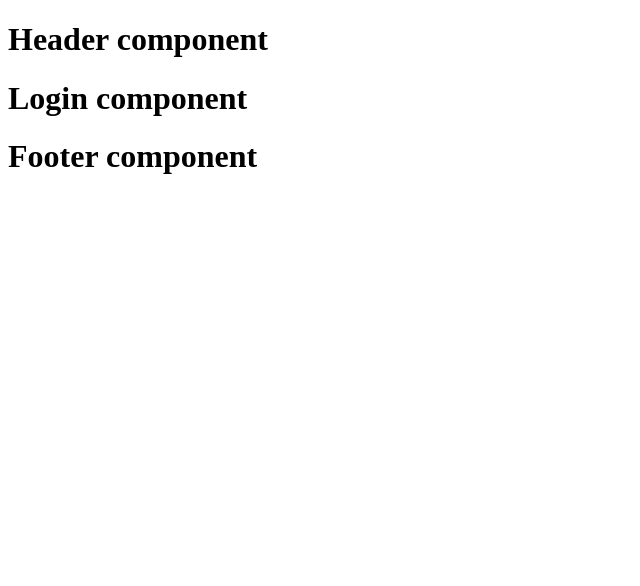
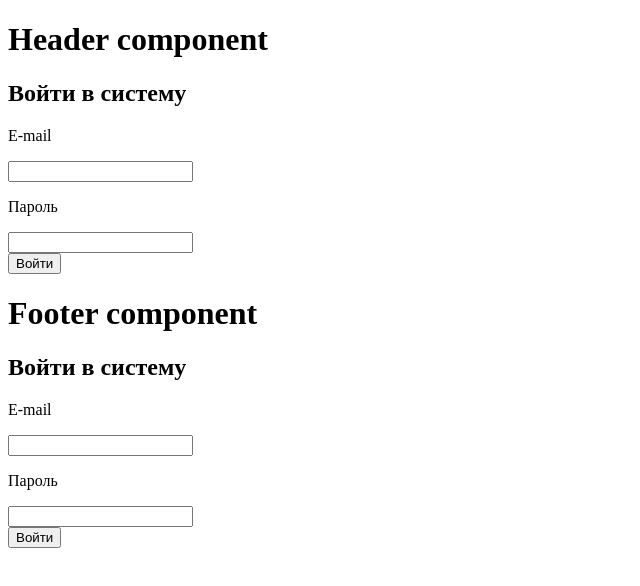
Before and after one commit to Lentyan/frontend, a Next.js app: page /login in a window 1280 px wide. Shown: the top 586 px of the page, without its empty margins (0-640 px from the left). Built offline with nearby package versions, Linux system fonts and the light colour scheme.

Commit message:
init: create login component

```diff
--- a/src/app/layout.tsx
+++ b/src/app/layout.tsx
@@ -2,6 +2,7 @@ import './globals.css';
 import type { Metadata } from 'next';
 import Header from '@/components/Header';
 import Footer from '@/components/Footer';
+import Login from './login/page';
 export const metadata: Metadata = {
   title: 'Create Next App',
   description: 'Generated by create next app',
@@ -15,11 +16,12 @@ export default function RootLayout({
   return (
     <html lang="ru">
       <body>
-      <Header />
-      <main>
-        {children}
-      </main>
-      <Footer />
+        <Header />
+        <main>
+          {children}
+        </main>
+        <Footer />
+        <Login />
       </body>
     </html>
   );
--- a/src/app/login/page.tsx
+++ b/src/app/login/page.tsx
@@ -1,3 +1,24 @@
 export default function Login() {
-  return <h1>Login component</h1>;
+  return (
+    <section className="form">
+      <div className='form__container'>
+        <h2 className="form__title">Войти в систему</h2>
+        <form className="form__form" >
+          <div>
+            <div className='form__area'>
+              <p className="form__text">E-mail</p>
+              <input className='form__input' />
+            </div>
+            <div className='form__area'>
+              <p className="form__text">Пароль</p>
+              <input className='form__input' />
+            </div>
+          </div>
+          <button className="form__submit">
+            Войти
+          </button>
+        </form>
+      </div>
+    </section>
+  );
 }
```
